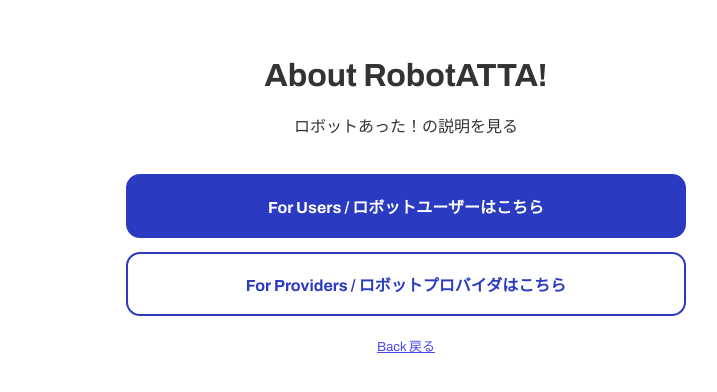
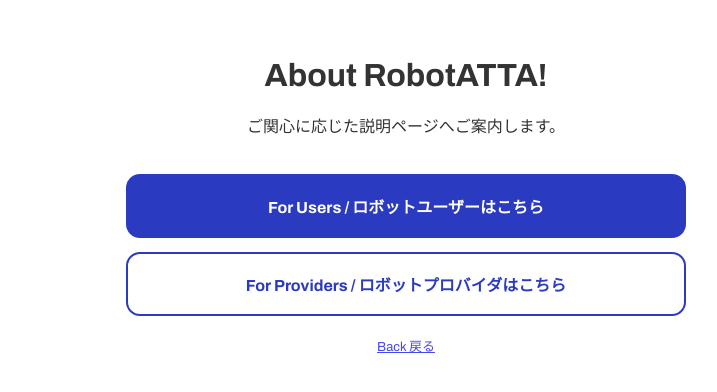
Before and after one commit to incubion-lab/audience-selector, a plain HTML site: page index.html in a window 1280 px wide. Shown: the part 70-462 px from the top of the page, without its empty margins (234-951 px from the left). Drawn offline with Linux system fonts and the light colour scheme.

Commit message:
Update index.html

```diff
--- a/index.html
+++ b/index.html
@@ -131,7 +131,7 @@
     <main class="content">
       <h1>About RobotATTA!</h1>
       <p class="lead">
-        ロボットあった！の説明を見る
+        ご関心に応じた説明ページへご案内します。
       </p>
 
       <a class="btn btn-primary" href="https://example.com/page-a">For Users / ロボットユーザーはこちら</a>
```
